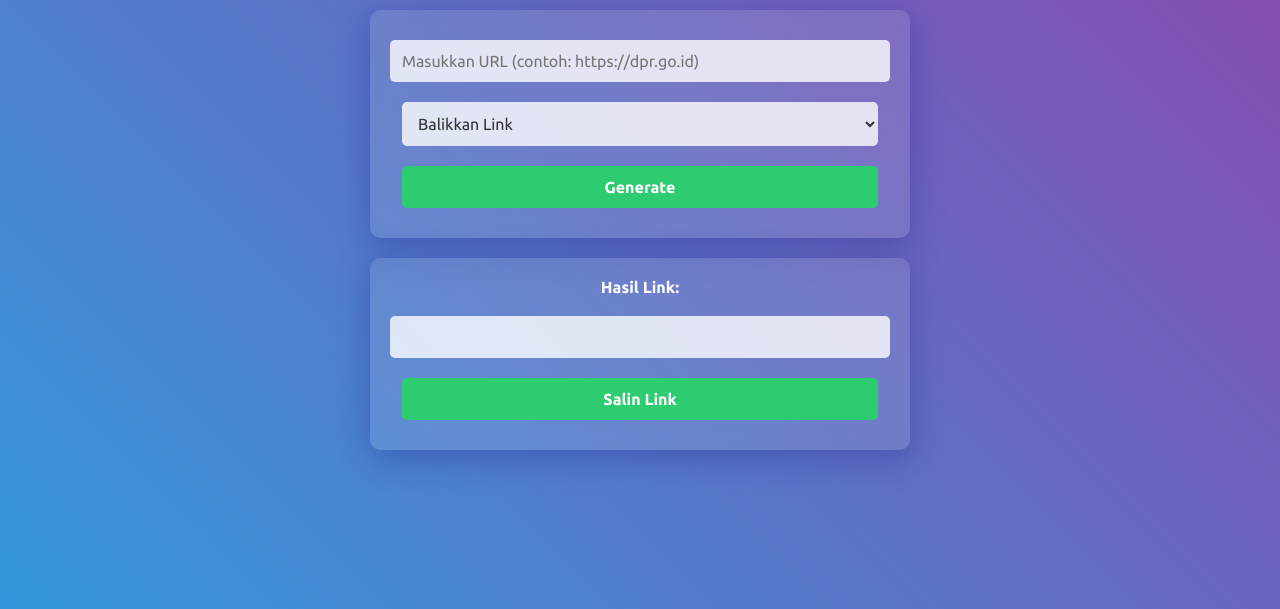
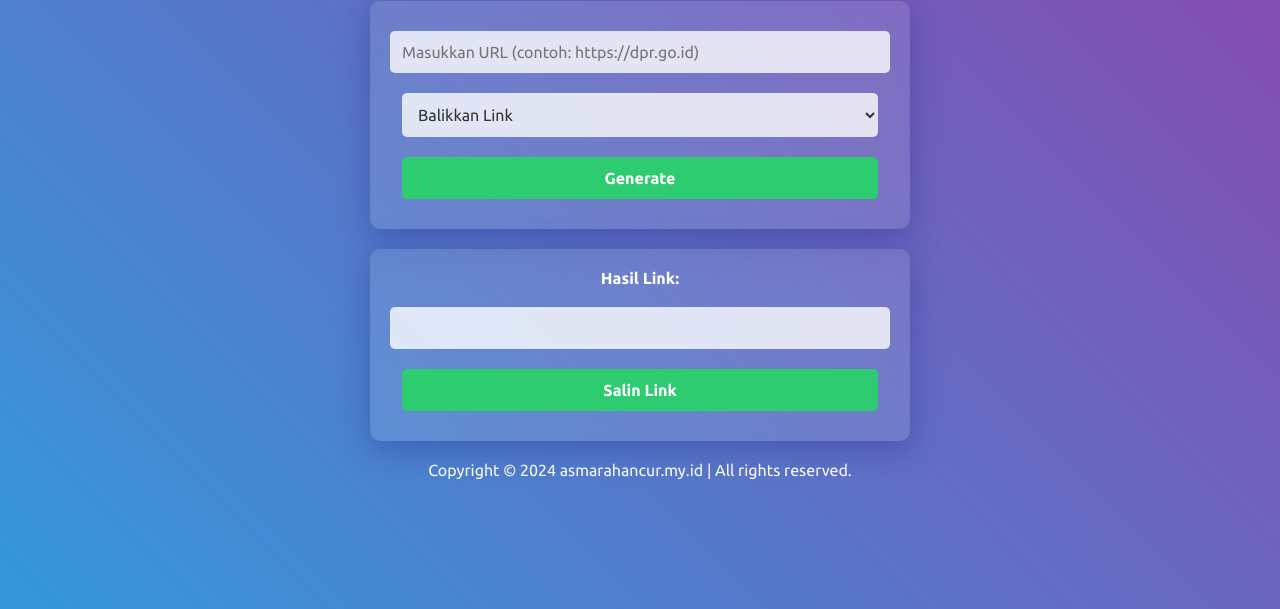
Before and after one commit to SANTRI-CYBER-SANTUY/santri-cyber-santuy.github.io, a plain HTML site: page tools/backlink-generator/index.html in a window 1280 px wide. Shown: the part 231-840 px from the top of the page. Drawn offline with Linux system fonts and the light colour scheme.

Commit message:
Update index.html

```diff
--- a/tools/backlink-generator/index.html
+++ b/tools/backlink-generator/index.html
@@ -135,6 +135,8 @@
     <input type="text" id="resultLink" readonly>
     <button onclick="copyToClipboard()" class="copy-button">Salin Link</button>
 </div>
-
+<div class="copyright">
+    Copyright &copy; 2024 asmarahancur.my.id | All rights reserved.
+</div>
 </body>
 </html>
```
